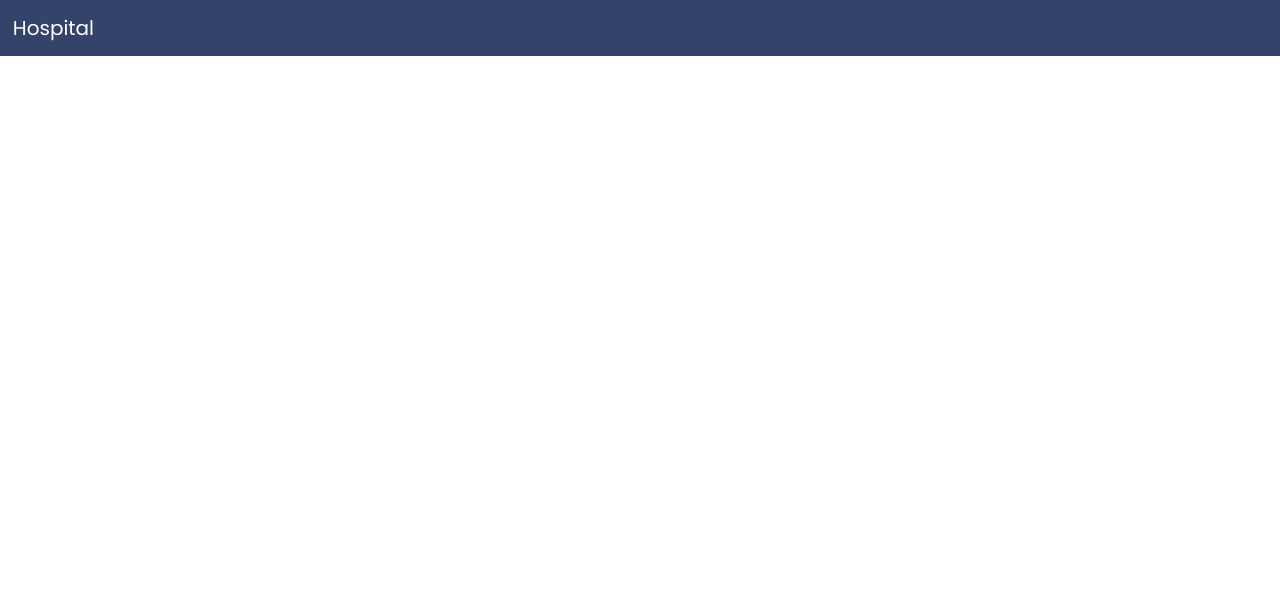
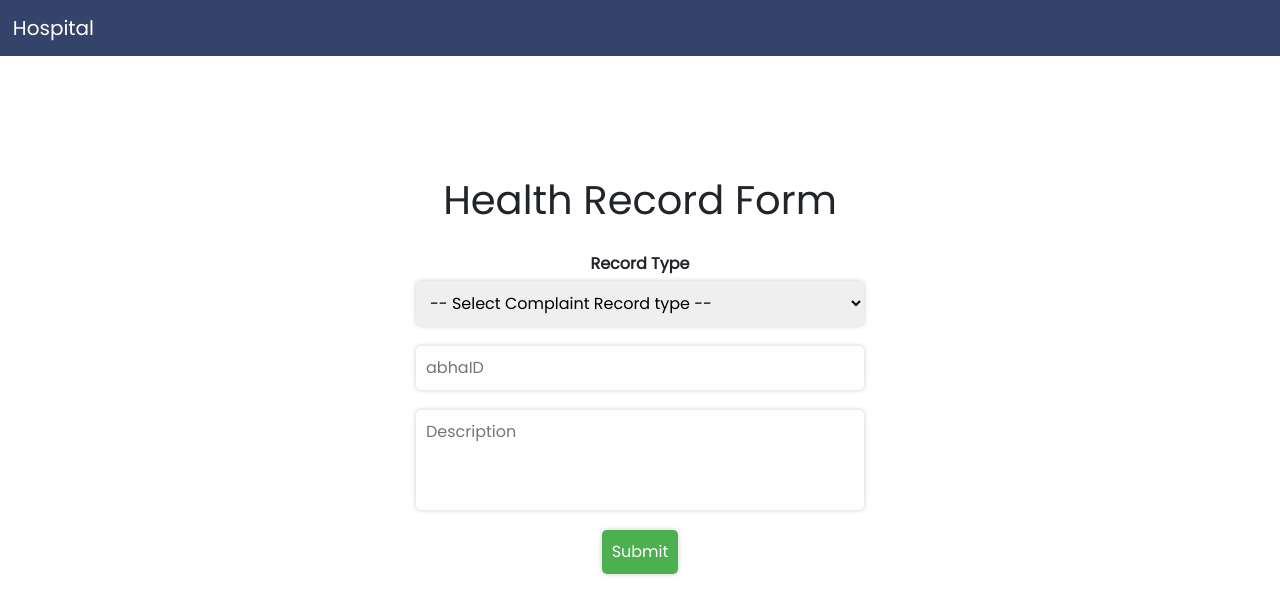
Before and after one commit to Healthcare-Application-Development/had-frontend, a React (Create React App) app: page /receptionist/healthrecord in a window 1280 px wide. Before the commit this address had no page. Shown: the top 614 px of the page. Built offline with nearby package versions, Linux system fonts and the light colour scheme.

Commit message:
added health record page

```diff
--- a/src/App.js
+++ b/src/App.js
@@ -4,7 +4,7 @@ import { Header } from './components';
 import { Login, Receptionist, RegisterPatient, AdminHome} from './features';
 import RegisterDoctor from './features/Admin/RegisterDoctor/RegisterDoctor';
 import RegisterReceptionist from './features/Admin/RegisterReceptionist/RegisterReceptionist';
-
+import RegisterHealthRecords from './features/Receptionist/RegisterHealthrecord/RegisterHealthRecords';
 
 function App() {
   return (
@@ -15,6 +15,7 @@ function App() {
         <Route path='/receptionist'>
           <Route index element={<Receptionist />} />
           <Route path='register' element={<RegisterPatient />} />
+          <Route path='healthrecord' element={<RegisterHealthRecords />} />
         </Route>
 
         <Route path='/admin'>
--- /dev/null
+++ b/src/features/Receptionist/RegisterHealthrecord/RegisterHealthRecords.css
@@ -0,0 +1,82 @@
+/* ComplaintForm.css */
+.complaint-form-container {
+    width: 100%;
+    max-width: 600px;
+    margin: 0 auto;
+    margin-top: 100px;
+    padding: 20px;
+    border-radius: 8px;
+  }
+  .complaint-form-container {
+    display: flex;
+    flex-direction: column;
+    align-items: center;
+  }
+
+  .complaint-form {
+    display: flex;
+    flex-direction: column;
+    align-items: center;
+    width: 80%;
+    margin-top: 20px;
+  }
+
+  .complaint-form-label {
+    font-size: 16px;
+    font-weight: bold;
+    margin-bottom: 5px;
+  }
+
+  .complaint-form-select,
+  .complaint-form-input,
+  .complaint-form-textarea {
+    width: 100%;
+    padding: 10px;
+    margin-bottom: 20px;
+    font-size: 16px;
+    border-radius: 5px;
+    border: none;
+    box-shadow: 0px 0px 5px rgba(0, 0, 0, 0.2);
+  }
+
+  .complaint-form-textarea {
+    resize: none;
+    height: 100px;
+  }
+
+  .complaint-form-button {
+    background-color: #4CAF50;
+    color: white;
+    padding: 10px;
+    border: none;
+    border-radius: 5px;
+    cursor: pointer;
+    font-size: 16px;
+    box-shadow: 0px 0px 5px rgba(0, 0, 0, 0.2);
+  }
+
+  .complaint-form-button:hover {
+    background-color: #3e8e41;
+  }
+
+  .alert {
+    width: 80%;
+    margin-top: 20px;
+    padding: 15px;
+    border-radius: 5px;
+    font-size: 16px;
+    font-weight: bold;
+    text-align: center;
+  }
+
+  .alert-success {
+    background-color: #DFF2BF;
+    color: #4F8A10;
+    border: 1px solid #4F8A10;
+  }
+
+  .alert-danger {
+    background-color: #FFBABA;
+    color: #D8000C;
+    border: 1px solid #D8000C;
+  }
--- /dev/null
+++ b/src/features/Receptionist/RegisterHealthrecord/RegisterHealthRecords.js
@@ -0,0 +1,100 @@
+import React, { useState } from 'react';
+import './RegisterHealthRecords.css';
+
+function RegisterHealthRecords() {
+  const [complaintType, setComplaintType] = useState('');
+  const [abhaID, setAbhaID] = useState('');
+  const [description, setDescription] = useState('');
+  const [file, setFile] = useState(null);
+  const [successMessage, setSuccessMessage] = useState('');
+  const [errorMessage, setErrorMessage] = useState('');
+
+  const handleSubmit = async (event) => {
+    event.preventDefault();
+
+
+    const formData = {
+      complaintType: complaintType,
+      abhaID: abhaID,
+      description: description,
+
+    };
+
+    try {
+
+      const response = await fetch('API_ENDPOINT_URL', {
+        method: 'POST',
+        headers: {
+          'Content-Type': 'application/json'
+        },
+        body: JSON.stringify(formData)
+      });
+
+      if (response.ok) {
+        setSuccessMessage('Health record submitted successfully.');
+      } else {
+        setErrorMessage('Failed to submit health record.');
+      }
+    } catch (error) {
+      setErrorMessage('Failed to submit health record: ' + error.message);
+    }
+  };
+
+  const handleFileChange = (event) => {
+    setFile(event.target.files[0]);
+  };
+
+  return (
+    <div className="complaint-form-container">
+      <h1 className="complaint-form-title">Health Record Form</h1>
+      {successMessage && (
+        <div className="alert alert-success" role="alert">
+          {successMessage}
+        </div>
+      )}
+      {errorMessage && (
+        <div className="alert alert-danger" role="alert">
+          {errorMessage}
+        </div>
+      )}
+      <form onSubmit={handleSubmit} className="complaint-form">
+        <label className="complaint-form-label">Record Type</label>
+        <select
+          id="complaintType"
+          value={complaintType}
+          onChange={(event) => setComplaintType(event.target.value)}
+          className="complaint-form-select"
+        >
+          <option value="">-- Select Complaint Record type --</option>
+          <option value="X-ray">X-ray</option>
+          <option value="Heart">Heart</option>
+          <option value="Blood">Blood</option>
+          <option value="others">Others</option>
+        </select>
+
+        <input
+          id="abhaID"
+          type="text"
+          placeholder="abhaID"
+          value={abhaID}
+          onChange={(event) => setAbhaID(event.target.value)}
+          className="complaint-form-input"
+        />
+
+        <textarea
+          id="description"
+          placeholder="Description"
+          value={description}
+          onChange={(event) => setDescription(event.target.value)}
+          className="complaint-form-textarea"
+        ></textarea>
+
+        <button type="submit" className="complaint-form-button">
+          Submit
+        </button>
+      </form>
+    </div>
+  );
+}
+
+export default RegisterHealthRecords;
--- a/src/features/index.js
+++ b/src/features/index.js
@@ -5,3 +5,4 @@ export {default as Login} from './Login/Login';
 export {default as AdminHome} from './Admin/AdminHome';
 export {default as RegisterDoctor} from './Admin/RegisterDoctor/RegisterDoctor';
 export {default as RegisterReceptionist} from './Admin/RegisterReceptionist/RegisterReceptionist';
+export {default as RegisterHealth} from './Receptionist/RegisterHealthrecord/RegisterHealthRecords';
```
Also changed, not shown: 1 other file (tests, documents, lock files or other folders).
